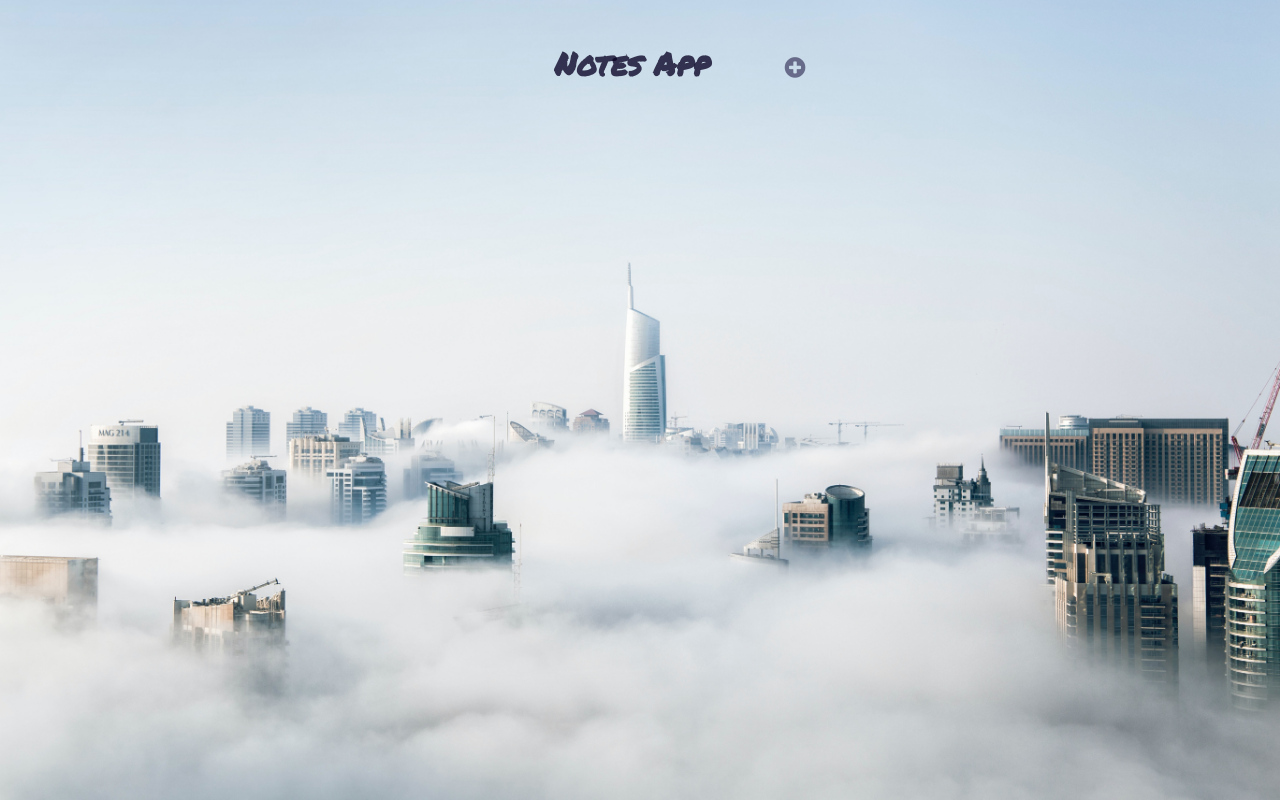
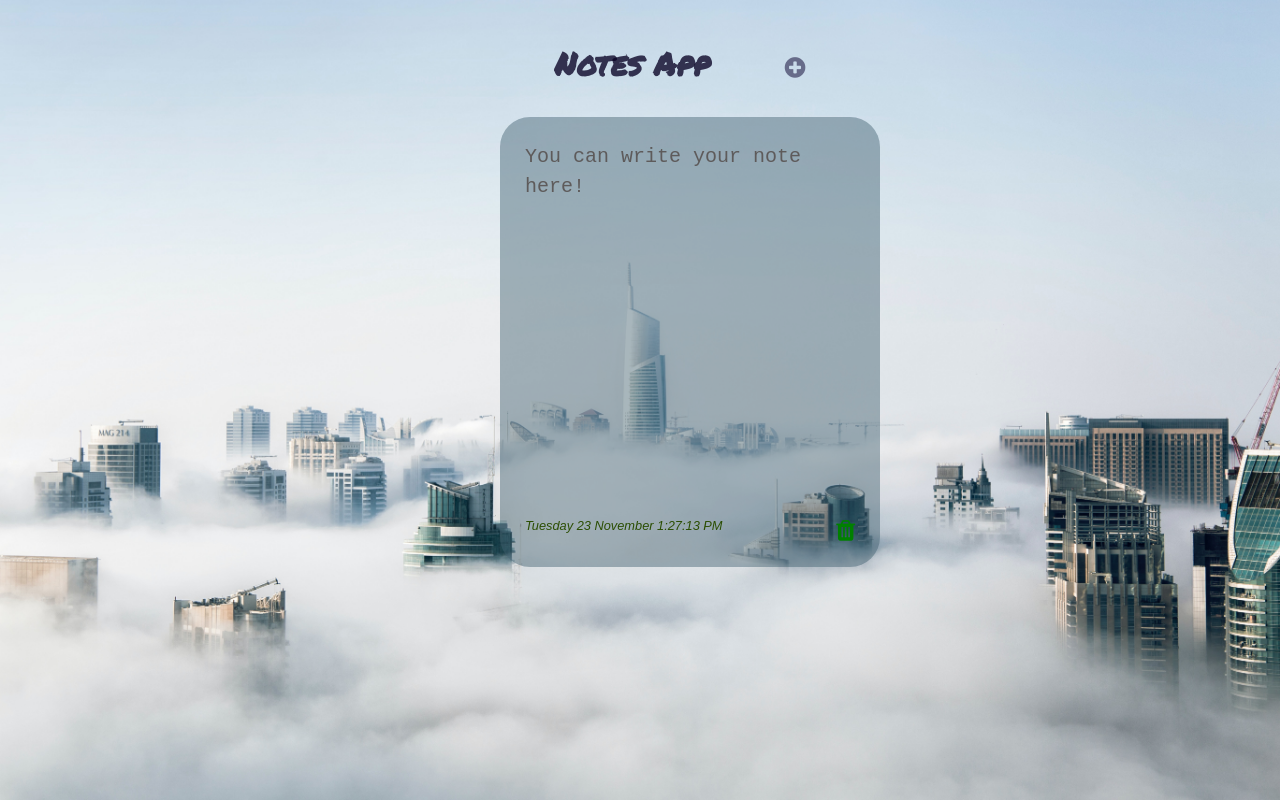
Before and after one commit to huseyincemakyuz/notes-app-kodluyoruz-project-, a React (Create React App) app: page / in a window 1280 px wide. Built offline with nearby package versions, Linux system fonts and the light colour scheme.

Commit message:
some changes

```diff
--- a/src/App.js
+++ b/src/App.js
@@ -16,7 +16,13 @@ function App() {
 
     // Notes
     const [notes, setNotes]=useState(
-        localStorage.getItem("allNotes") ? JSON.parse(localStorage.getItem("allNotes")) : [])
+        localStorage.getItem("allNotes") ? JSON.parse(localStorage.getItem("allNotes"))
+        : [{
+            id: Date.now + "" + Math.floor(Math.random()*78) ,
+            text:"",
+            time: `${ day[d.getDay() ] } ${[d.getDate()]} ${month[ d.getMonth()] }  ${time}`,
+            color:"rgba(65, 95, 112, 0.45)"
+        }])
 
 
     // Add Note Function
@@ -75,7 +81,6 @@ function App() {
         localStorage.setItem("allNotes", JSON.stringify(notes));
       }, [notes]);
 
-
     return (
         <div className="App">
             <NoteContainer notes={notes} addNote={addNote} deleteNote={deleteNote} updateNote={updateNote}/>
```
